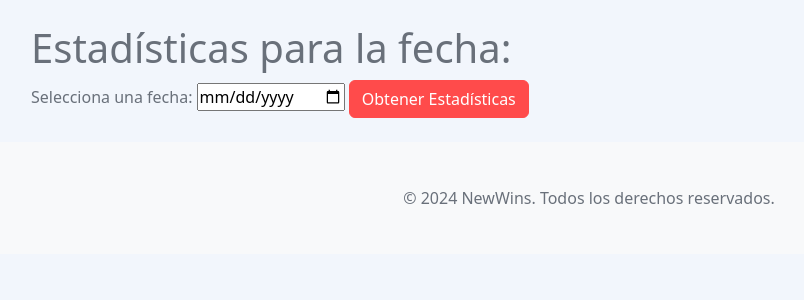
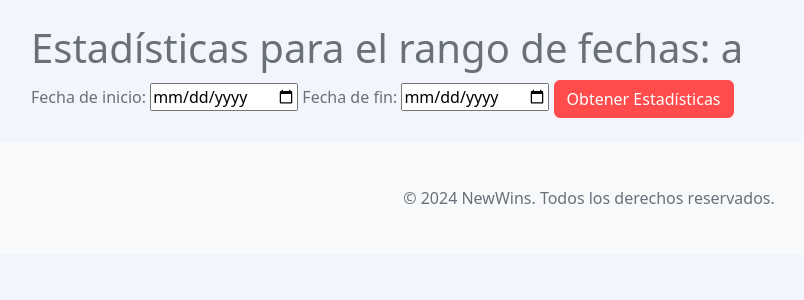
Before and after one commit to JulianMenedez12/NewWinsCasiFinal, a PHP site: page /NewWins/view/estadisticas.php in a window 1280 px wide. Shown: the part 96-396 px from the top of the page, without its empty margins (51-855 px from the left). Run offline with PHP 8.4, Linux system fonts and the light colour scheme; the visitor is signed in with stand-in values (Sample User, id 1); some libraries are stand-ins or nearby versions.

Commit message:
Add files via upload

```diff
--- a/NewWins/view/admin.php
+++ b/NewWins/view/admin.php
@@ -50,7 +50,7 @@
                                     <div class="col-12">
                                         <div class="cf-turnstile" data-sitekey="0x4AAAAAAAgIXngXPyh0WPqy" data-theme='light'></div>
                                         <div class="d-grid my-3">
-                                            <button class="btn btn-primary btn-lg" type="submit">Iniciar Sesión</button>
+                                            <button class="btn btn-danger btn-lg" type="submit">Iniciar Sesión</button>
                                         </div>
                                         <div class="col-12">
                                             <a href="index.php" class="link-primary text-decoration-none">Volver</a>
--- a/NewWins/view/estadisticas.php
+++ b/NewWins/view/estadisticas.php
@@ -2,96 +2,92 @@
 require_once '../model/conexion.php';
 require_once '../model/gestor_noticias.php';
 
-$conexion = ConexionBD::obtenerConexion();
-$gestorContenido = new GestorContenido($conexion);
+$estadisticas = [];
+$fechaInicio = '';
+$fechaFin = '';
 
-$estadisticas = [];
-$fecha = '';
-
-if (isset($_GET['fecha'])) {
-    $fecha = $_GET['fecha'];
-    $estadisticas = $gestorContenido->obtenerEstadisticasPorFecha($fecha);
+if (isset($_GET['fecha_inicio']) && isset($_GET['fecha_fin'])) {
+    $fechaInicio = $_GET['fecha_inicio'];
+    $fechaFin = $_GET['fecha_fin'];
+    $estadisticas = [
+        'total_articulos' => $_GET['total_articulos'],
+        'total_valoraciones' => $_GET['total_valoraciones'],
+        'total_comentarios' => $_GET['total_comentarios'],
+        'total_usuarios' => $_GET['total_usuarios'],
+        'total_likes' => $_GET['total_likes'],
+        'total_dislikes' => $_GET['total_dislikes'],
+        'total_articulos_bandeja' => $_GET['total_articulos_bandeja']
+    ];
 }
 ?>
 
 <!DOCTYPE html>
-<html lang="es">
+<html lang="en">
 <head>
     <meta charset="utf-8">
     <meta name="viewport" content="width=device-width, initial-scale=1">
     <title>Estadísticas</title>
     <link rel="stylesheet" href="../css/style.css"> <!-- Incluye tu archivo CSS aquí -->
-    <style>
-        .table-container {
-            margin-top: 20px;
-        }
-        .stats-table {
-            width: 100%;
-            border-collapse: collapse;
-        }
-        .stats-table th, .stats-table td {
-            border: 1px solid #ddd;
-            padding: 8px;
-            text-align: left;
-        }
-        .stats-table th {
-            background-color: #f2f2f2;
-        }
-    </style>
 </head>
 <body>
     <?php include('header.php'); ?>
 
     <!-- Main Content Start -->
     <div class="container mt-4">
-        <h1>Estadísticas para la fecha: <?php echo htmlspecialchars($fecha); ?></h1>
+        <h1>Estadísticas para el rango de fechas: <?php echo htmlspecialchars($fechaInicio); ?> a <?php echo htmlspecialchars($fechaFin); ?></h1>
 
-        <form method="GET" action="" class="mb-4">
-            <label for="fecha">Selecciona una fecha:</label>
-            <input type="date" id="fecha" name="fecha" value="<?php echo htmlspecialchars($fecha); ?>" required>
+        <form method="POST" action="../controller/estadisticas_controller.php" class="mb-4">
+            <label for="fecha_inicio">Fecha de inicio:</label>
+            <input type="date" id="fecha_inicio" name="fecha_inicio" required>
+            <label for="fecha_fin">Fecha de fin:</label>
+            <input type="date" id="fecha_fin" name="fecha_fin" required>
             <button type="submit" class="btn btn-primary">Obtener Estadísticas</button>
         </form>
 
-        <div class="table-container">
-            <?php if ($fecha && !empty($estadisticas)) : ?>
-                <table class="stats-table">
+        <?php if ($fechaInicio && $fechaFin && $estadisticas) : ?>
+            <div class="table-responsive">
+                <table class="table table-bordered">
                     <thead>
                         <tr>
-                            <th>Descripción</th>
+                            <th>Estadística</th>
                             <th>Valor</th>
                         </tr>
                     </thead>
                     <tbody>
                         <tr>
                             <td>Total de artículos publicados</td>
-                            <td><?php echo isset($estadisticas['total_articulos']) ? htmlspecialchars($estadisticas['total_articulos']) : 'No disponible'; ?></td>
+                            <td><?php echo htmlspecialchars($estadisticas['total_articulos']); ?></td>
                         </tr>
                         <tr>
                             <td>Total de valoraciones</td>
-                            <td><?php echo isset($estadisticas['total_valoraciones']) ? htmlspecialchars($estadisticas['total_valoraciones']) : 'No disponible'; ?></td>
+                            <td><?php echo htmlspecialchars($estadisticas['total_valoraciones']); ?></td>
+                        </tr>
+                        <tr>
+                            <td>Total de comentarios</td>
+                            <td><?php echo htmlspecialchars($estadisticas['total_comentarios']); ?></td>
+                        </tr>
+                        <tr>
+                            <td>Total de usuarios registrados</td>
+                            <td><?php echo htmlspecialchars($estadisticas['total_usuarios']); ?></td>
                         </tr>
                         <tr>
                             <td>Likes</td>
-                            <td><?php echo isset($estadisticas['total_likes']) ? htmlspecialchars($estadisticas['total_likes']) : 'No disponible'; ?></td>
+                            <td><?php echo htmlspecialchars($estadisticas['total_likes']); ?></td>
                         </tr>
                         <tr>
                             <td>Dislikes</td>
-                            <td><?php echo isset($estadisticas['total_dislikes']) ? htmlspecialchars($estadisticas['total_dislikes']) : 'No disponible'; ?></td>
-                        </tr>
-                        <tr>
-                            <td>Total de usuarios registrados</td>
-                            <td><?php echo isset($estadisticas['total_usuarios']) ? htmlspecialchars($estadisticas['total_usuarios']) : 'No disponible'; ?></td>
+                            <td><?php echo htmlspecialchars($estadisticas['total_dislikes']); ?></td>
                         </tr>
                         <tr>
                             <td>Total de artículos en bandeja</td>
-                            <td><?php echo isset($estadisticas['total_articulos_bandeja']) ? htmlspecialchars($estadisticas['total_articulos_bandeja']) : 'No disponible'; ?></td>
+                            <td><?php echo htmlspecialchars($estadisticas['total_articulos_bandeja']); ?></td>
                         </tr>
                     </tbody>
                 </table>
-            <?php elseif ($fecha) : ?>
-                <p>No se encontraron estadísticas para la fecha seleccionada.</p>
-            <?php endif; ?>
-        </div>
+            </div>
+        <?php elseif ($fechaInicio && $fechaFin) : ?>
+            <p>No se encontraron estadísticas para el rango de fechas seleccionado.</p>
+        <?php endif; ?>
     </div>
     <!-- Main Content End -->
 
```
Also changed, not shown: NewWins/view/index.php (+0 -25 lines), NewWins/view/resultados_busqueda.php (+15 -1 lines).
